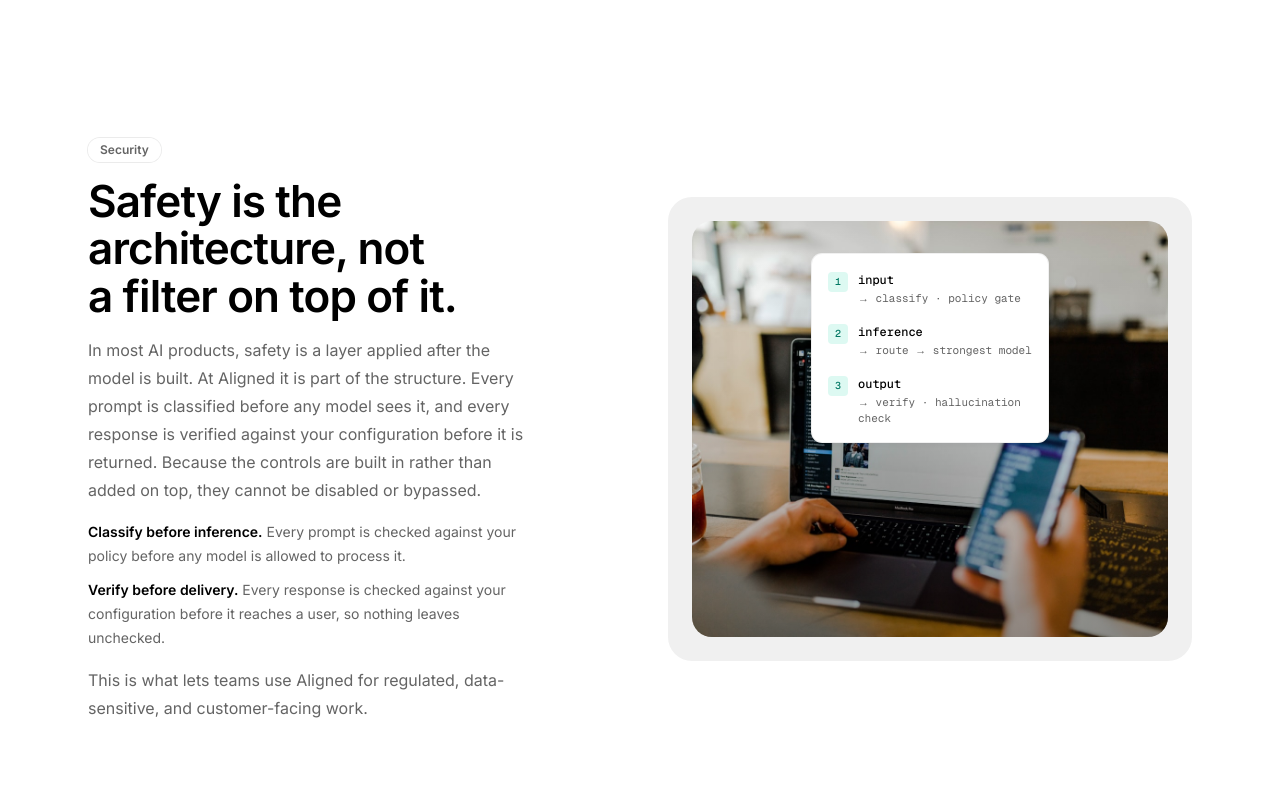
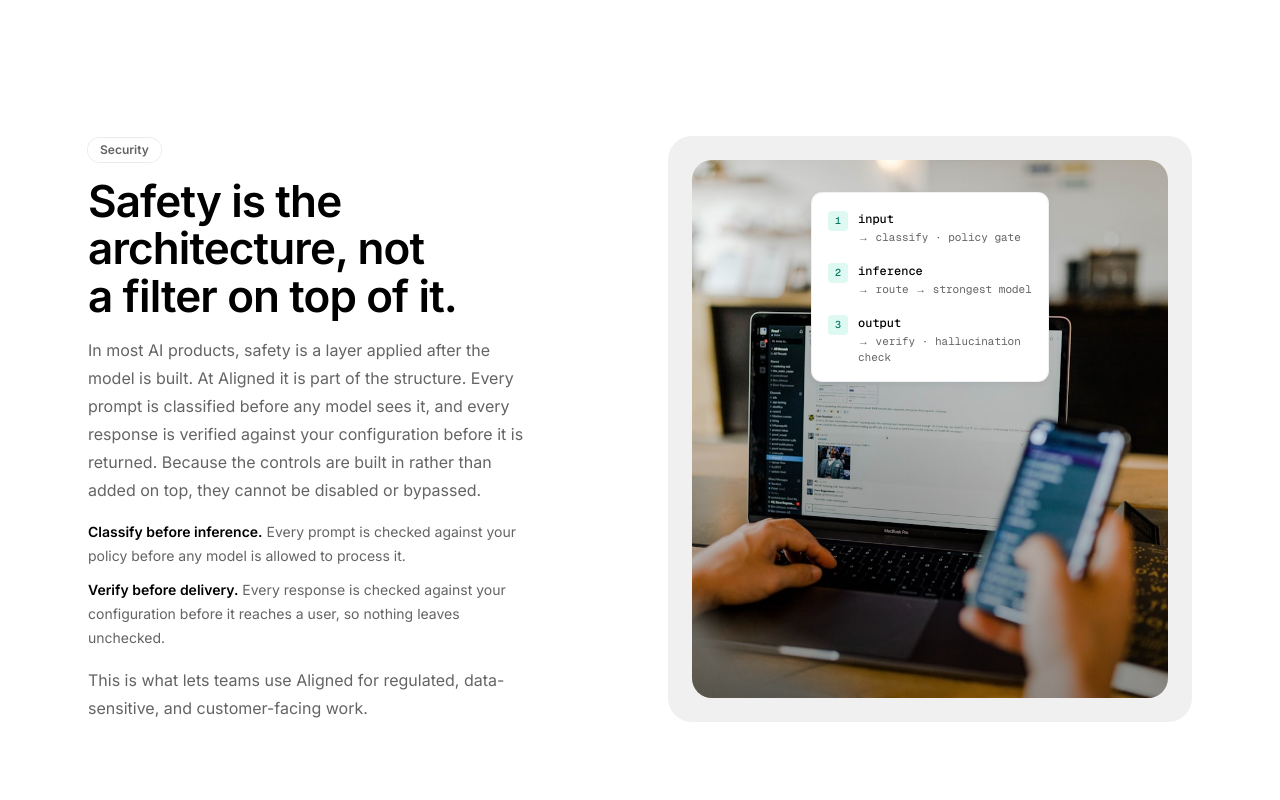
Before and after one commit to freitaspauloo/Paulo, a Next.js app: page /landing-v4 in a window 1280 px wide. Shown: the part 2820-3620 px from the top of the page. Built offline with nearby package versions, Linux system fonts and the light colour scheme.

Commit message:
v4: stretch split visuals to match text column height

```diff
--- a/src/components/landing/enterprise-v2-sections.tsx
+++ b/src/components/landing/enterprise-v2-sections.tsx
@@ -54,7 +54,7 @@ export function SplitSection({
   const compactCopy = subCardsVariant === "inline";
 
   return (
-    <section className="grid items-center gap-10 md:grid-cols-2 md:gap-14">
+    <section className="grid items-stretch gap-10 md:grid-cols-2 md:gap-14">
       <div
         className={cn(
           compactCopy ? "space-y-4" : "space-y-5",
@@ -109,7 +109,7 @@ export function SplitSection({
           <LandingPrimaryButton href={cta}>{ctaLabel}</LandingPrimaryButton>
         ) : null}
       </div>
-      <div className={cn(reverse && "md:order-1")}>{visual}</div>
+      <div className={cn("h-full min-h-0", reverse && "md:order-1")}>{visual}</div>
     </section>
   );
 }
--- a/src/components/landing/enterprise-v2-visuals.tsx
+++ b/src/components/landing/enterprise-v2-visuals.tsx
@@ -79,11 +79,11 @@ export function CompoundVisual() {
   return (
     <div
       className={cn(
-        "relative overflow-hidden rounded-[24px] p-4 sm:p-6",
+        "relative h-full overflow-hidden rounded-[24px] p-4 sm:p-6",
         landing.sectionVisualFrame,
       )}
     >
-      <div className="relative mx-auto min-h-[22rem] w-full sm:min-h-[26rem]">
+      <div className="relative mx-auto h-full min-h-[22rem] w-full sm:min-h-[26rem]">
         <div
           className={cn(
             "absolute inset-0 flex flex-col justify-center gap-4 border border-black/[0.06] bg-white p-6 sm:p-8",
@@ -125,13 +125,13 @@ export function CostSplitVisual() {
   return (
     <div
       className={cn(
-        "relative overflow-hidden rounded-[24px] p-4 sm:p-6",
+        "relative h-full overflow-hidden rounded-[24px] p-4 sm:p-6",
         landing.sectionVisualFrame,
       )}
     >
       <div
         className={cn(
-          "flex flex-col gap-6 border border-black/[0.06] bg-white px-6 py-8 sm:gap-7 sm:px-9 sm:py-10",
+          "flex h-full min-h-[22rem] flex-col justify-center gap-6 border border-black/[0.06] bg-white px-6 py-8 sm:min-h-[26rem] sm:gap-7 sm:px-9 sm:py-10",
           landing.cardLg,
           landing.shadowDrop,
         )}
--- a/src/components/landing/section-visuals.tsx
+++ b/src/components/landing/section-visuals.tsx
@@ -28,11 +28,11 @@ function PhotoScene({
   return (
     <div
       className={cn(
-        "relative overflow-hidden rounded-[24px] p-4 sm:p-6",
+        "relative h-full overflow-hidden rounded-[24px] p-4 sm:p-6",
         landing.sectionVisualFrame,
       )}
     >
-      <div className="relative mx-auto min-h-[22rem] w-full sm:min-h-[26rem]">
+      <div className="relative mx-auto h-full min-h-[22rem] w-full sm:min-h-[26rem]">
         <div
           className={cn(
             "absolute inset-0 overflow-hidden",
```
